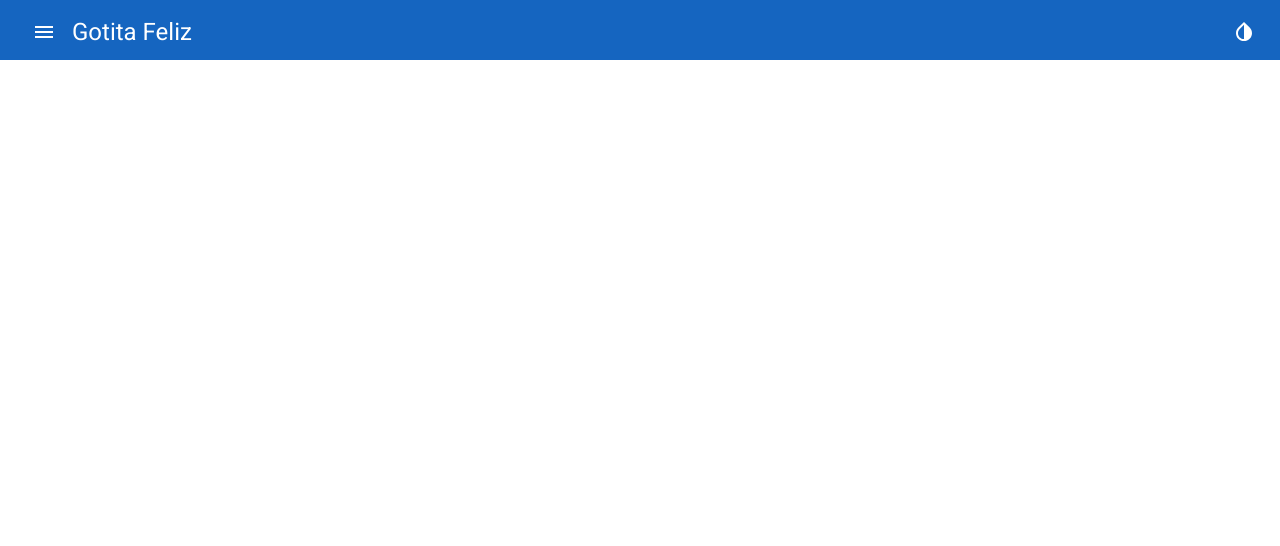
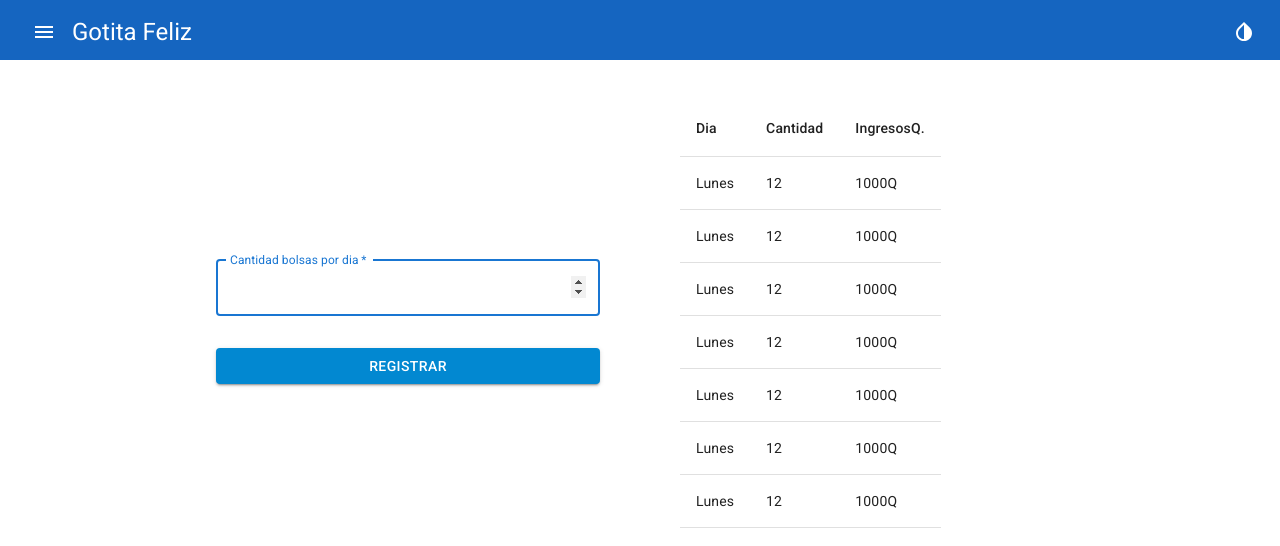
Before and after one commit to andreanicte02/gotita-feliz-frontend, a React (Create React App) app: page /home in a window 1280 px wide. Shown: the top 546 px of the page. Built offline with nearby package versions, Linux system fonts and the light colour scheme.

Commit message:
-posible forma

```diff
--- a/src/Components/Containers/Home.js
+++ b/src/Components/Containers/Home.js
@@ -1,6 +1,6 @@
 import React, {useState} from 'react';
 
-import {Box, Grid,} from "@mui/material";
+import {Box, } from "@mui/material";
 import NavBar from "./HomeComponets/NavBar"
 import LeftBar from "./HomeComponets/LeftBar";
 import ContentCentral from "./HomeComponets/ContentCentral";
@@ -24,6 +24,8 @@ const Home = () => {
             <LeftBar open={open} toggle={toggleBar}></LeftBar>
 
 
+            <ContentCentral></ContentCentral>
+
 
 
 
--- a/src/Components/Containers/HomeComponets/ContentCentral.js
+++ b/src/Components/Containers/HomeComponets/ContentCentral.js
@@ -1,16 +1,19 @@
 import React from 'react';
-import PropTypes from 'prop-types';
+import RegisterComponent from "./RegisterComponent";
+import Copyright from "../../Copyright";
 
 const ContentCentral = () => {
     return (
-        <div>
+        <>
+            <RegisterComponent></RegisterComponent>
 
-        </div>
+
+        </>
+
+
     );
 };
 
-ContentCentral.propTypes = {
 
-};
 
 export default ContentCentral;
--- a/src/Components/Containers/HomeComponets/LeftBar.js
+++ b/src/Components/Containers/HomeComponets/LeftBar.js
@@ -11,7 +11,6 @@ import {
 } from '@mui/material'
 import DashboardIcon from "@mui/icons-material/Dashboard";
 import AssignmentIcon from "@mui/icons-material/Assignment";
-import BarChartIcon from "@mui/icons-material/BarChart";
 import LogoutSharpIcon from "@mui/icons-material/LogoutSharp";
 import AccountCircleSharpIcon from "@mui/icons-material/AccountCircleSharp";
 import ChevronLeftIcon from "@mui/icons-material/ChevronLeft";
--- /dev/null
+++ b/src/Components/Containers/HomeComponets/RegisterComponent.js
@@ -0,0 +1,140 @@
+import React from 'react';
+import {Box, Button, TableBody, TableContainer, TableHead, TableRow, TextField, Typography,TableCell} from "@mui/material";
+
+
+const RegisterComponent = () => {
+    return (
+        <Box sx={{ display:"flex",flexWrap: 'wrap', justifyContent:'center'} }  alignItems="center"
+             minHeight="50vh">
+
+
+            <Box sx={{width:"30%", p:5}}>
+
+
+                <TextField
+                    id="cantidadBolsas"
+                    label="Cantidad bolsas por dia"
+                    name="cantidadBolsas"
+                    fullWidth
+                    autoFocus
+                    required
+                    type='number'
+                    margin='normal'
+                />
+
+                <Button
+                    variant="contained"
+                    fullWidth
+                    sx={{mt:3}}
+                    color="info"
+                >
+                    Registrar
+                </Button>
+
+            </Box>
+            <Box sx={{width:"30%",p:5}}>
+
+                <TableContainer>
+                    <TableHead>
+                        <TableRow>
+                            <TableCell>
+                                Dia
+                            </TableCell>
+                            <TableCell>
+                                Cantidad
+                            </TableCell>
+                            <TableCell>
+                                IngresosQ.
+                            </TableCell>
+                        </TableRow>
+                    </TableHead>
+                    <TableBody>
+                        <TableRow>
+                            <TableCell>
+                                Lunes
+                            </TableCell>
+                            <TableCell>
+                                12
+                            </TableCell>
+                            <TableCell>
+                                1000Q
+                            </TableCell>
+                        </TableRow>
+                        <TableRow>
+                            <TableCell>
+                                Lunes
+                            </TableCell>
+                            <TableCell>
+                                12
+                            </TableCell>
+                            <TableCell>
+                                1000Q
+                            </TableCell>
+                        </TableRow>
+                        <TableRow>
+                            <TableCell>
+                                Lunes
+                            </TableCell>
+                            <TableCell>
+                                12
+                            </TableCell>
+                            <TableCell>
+                                1000Q
+                            </TableCell>
+                        </TableRow>
+                        <TableRow>
+                            <TableCell>
+                                Lunes
+                            </TableCell>
+                            <TableCell>
+                                12
+                            </TableCell>
+                            <TableCell>
+                                1000Q
+                            </TableCell>
+                        </TableRow>
+                        <TableRow>
+                            <TableCell>
+                                Lunes
+                            </TableCell>
+                            <TableCell>
+                                12
+                            </TableCell>
+                            <TableCell>
+                                1000Q
+                            </TableCell>
+                        </TableRow>
+                        <TableRow>
+                            <TableCell>
+                                Lunes
+                            </TableCell>
+                            <TableCell>
+                                12
+                            </TableCell>
+                            <TableCell>
+                                1000Q
+                            </TableCell>
+                        </TableRow>
+                        <TableRow>
+                            <TableCell>
+                                Lunes
+                            </TableCell>
+                            <TableCell>
+                                12
+                            </TableCell>
+                            <TableCell>
+                                1000Q
+                            </TableCell>
+                        </TableRow>
+                    </TableBody>
+
+                </TableContainer>
+
+            </Box>
+
+        </Box>
+    );
+};
+
+
+export default RegisterComponent;
```
